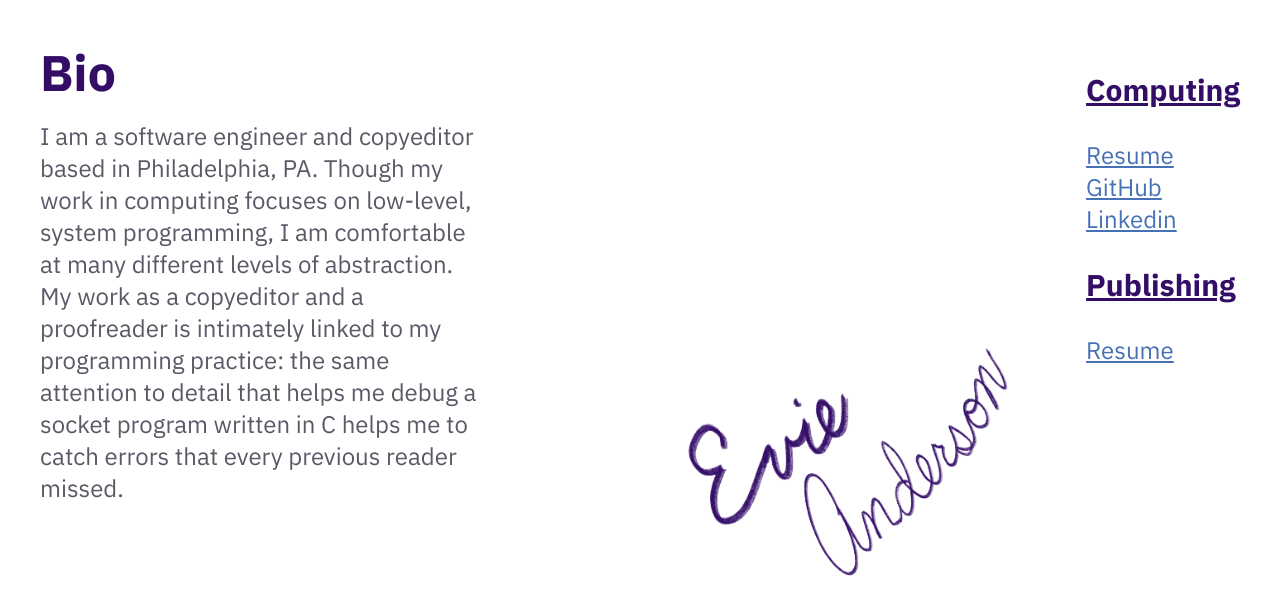
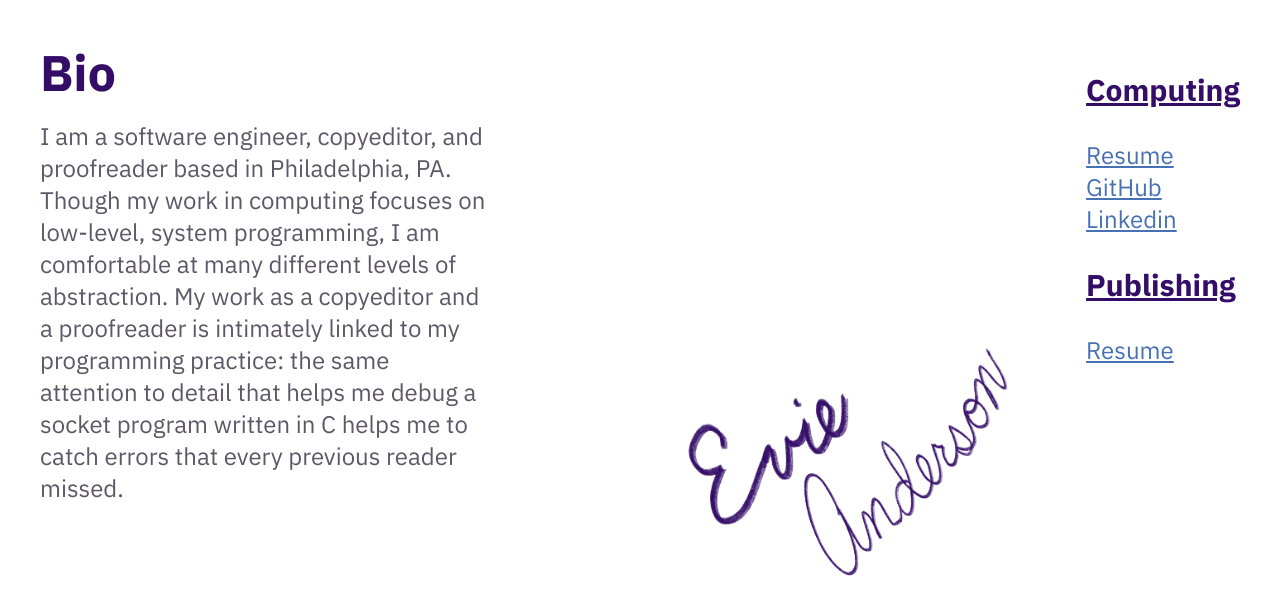
Before and after one commit to eee-vvv/e-page, a plain HTML site: page index.html in a window 1280 px wide. Drawn offline with Linux system fonts and the light colour scheme.

Commit message:
little edit

```diff
--- a/index.html
+++ b/index.html
@@ -15,13 +15,13 @@
           <div id="bio">
             <h2>Bio</h2>
             <p>
-              I am a software engineer and copyeditor based in Philadelphia, PA.
-              Though my work in computing focuses on low-level, system
-              programming, I am comfortable at many different levels of
-              abstraction. My work as a copyeditor and a proofreader is
-              intimately linked to my programming practice: the same attention
-              to detail that helps me debug a socket program written in C helps
-              me to catch errors that every previous reader missed.
+              I am a software engineer, copyeditor, and proofreader based in
+              Philadelphia, PA. Though my work in computing focuses on
+              low-level, system programming, I am comfortable at many different
+              levels of abstraction. My work as a copyeditor and a proofreader
+              is intimately linked to my programming practice: the same
+              attention to detail that helps me debug a socket program written
+              in C helps me to catch errors that every previous reader missed.
             </p>
           </div>
         </div>
```
